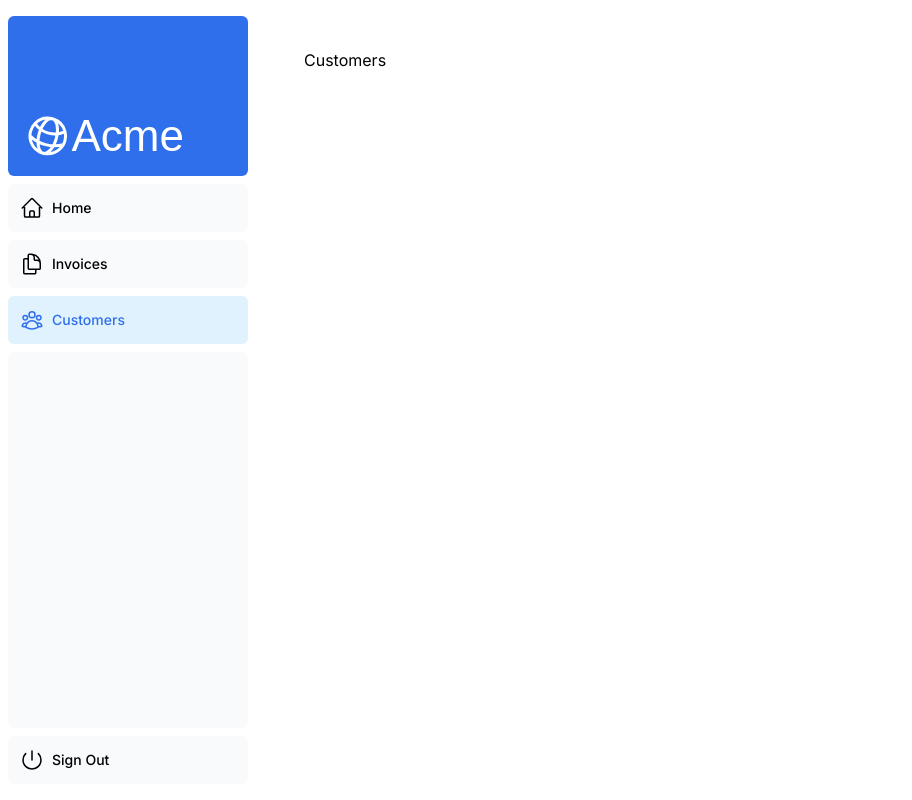
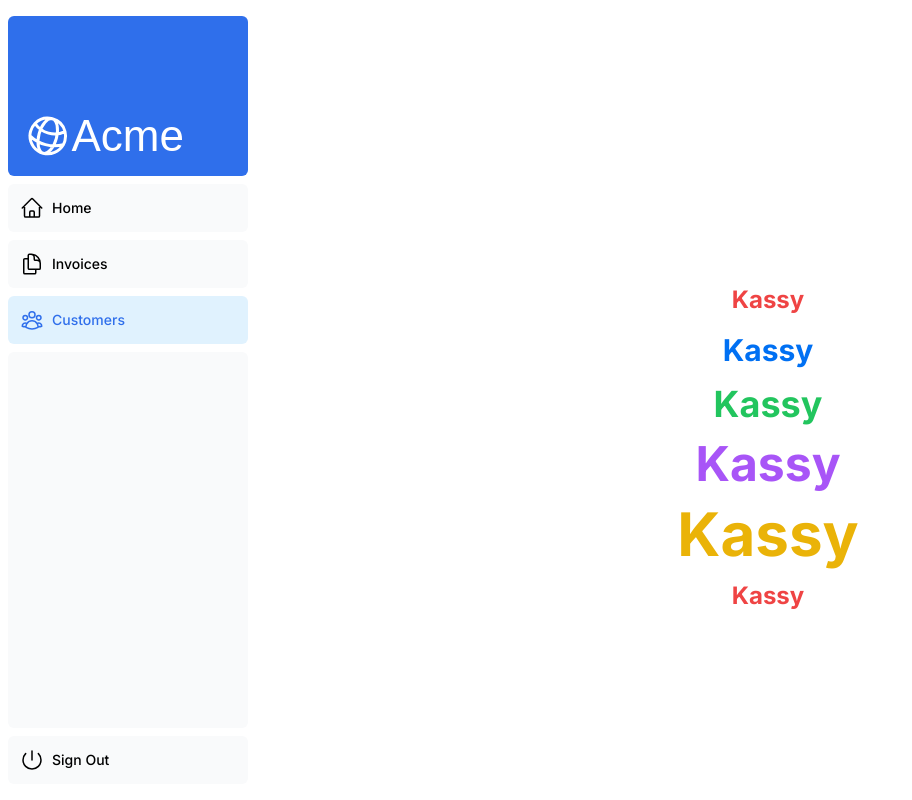
Before and after one commit to dequeirozmarcondes/nextjs-dashboard, a Next.js app: page /dashboard/customers in a window 1280 px wide. Shown: the whole page, without its empty margins (0-912 px from the left). Built offline with nearby package versions, Linux system fonts and the light colour scheme; a web font is replaced by a local one.

Commit message:
full chapter 11

```diff
--- a/app/dashboard/customers/page.tsx
+++ b/app/dashboard/customers/page.tsx
@@ -1,3 +1,32 @@
 export default function Page() {
-  return <p>Customers</p>;
+  const name = ["Kassy", "Kassy", "Kassy", "Kassy", "Kassy", "Kassy"];
+  const fontSizes = [
+    "text-2xl",
+    "text-3xl",
+    "text-4xl",
+    "text-5xl",
+    "text-6xl",
+  ];
+  const colors = [
+    "text-red-500",
+    "text-blue-500",
+    "text-green-500",
+    "text-purple-500",
+    "text-yellow-500",
+  ];
+
+  return (
+    <div className="flex flex-col justify-center items-center h-screen space-y-4">
+      {name.map((name, index) => (
+        <p
+          key={index}
+          className={`${fontSizes[index % fontSizes.length]} ${
+            colors[index % colors.length]
+          } font-bold`}
+        >
+          {name}
+        </p>
+      ))}
+    </div>
+  );
 }
```
